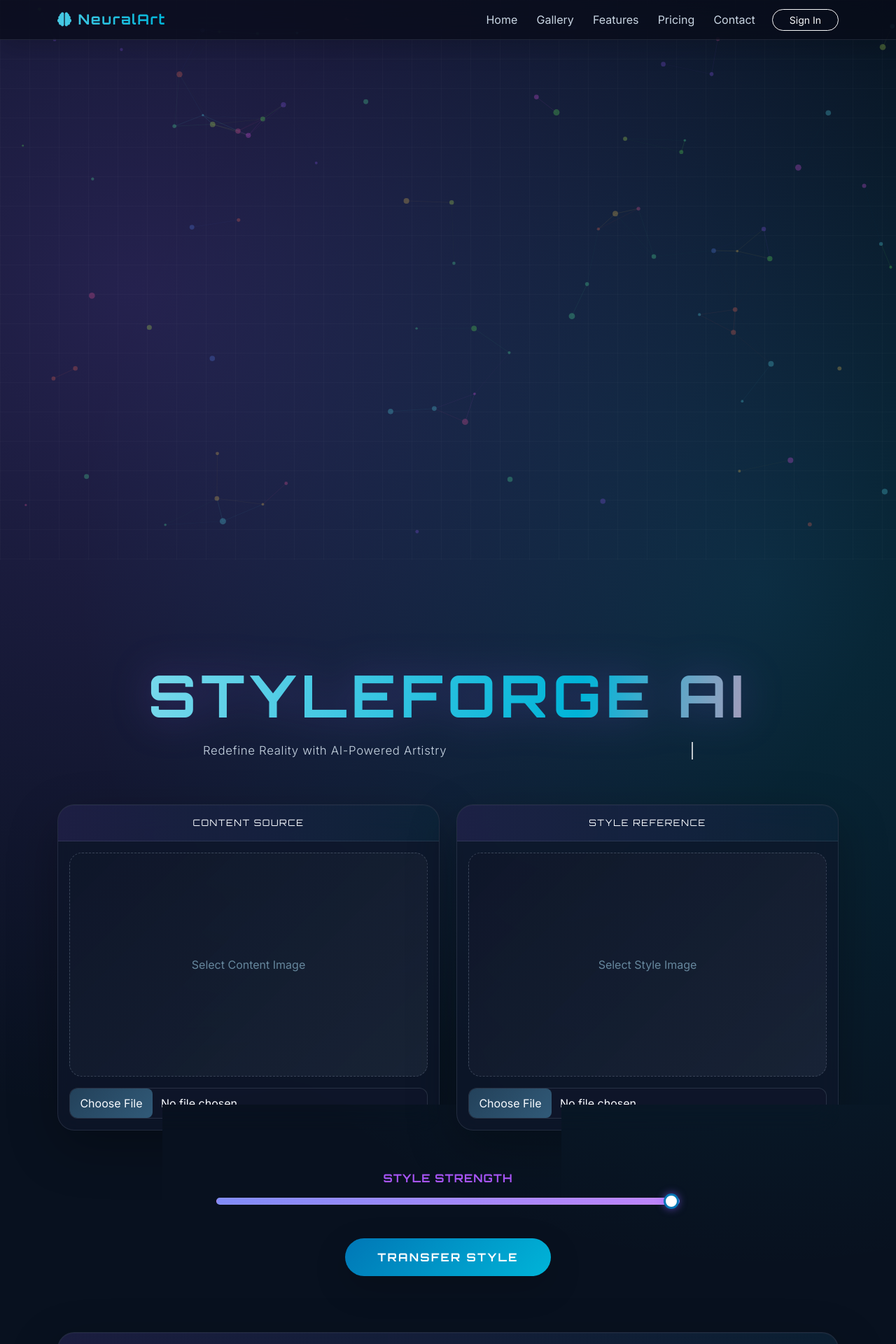
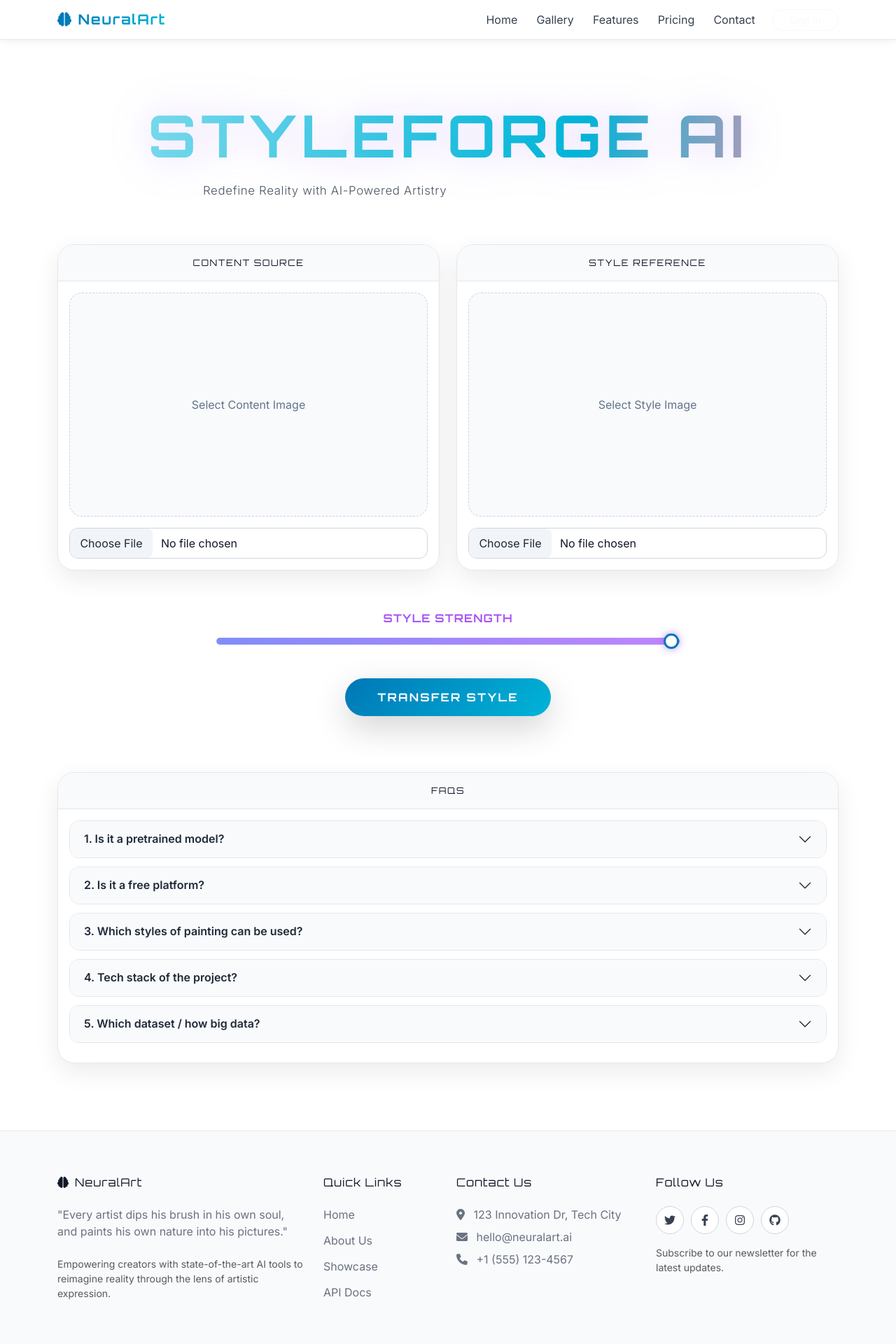
Before and after one commit to ShivtejPharane/Nural_Style_Transfer-Project, a Flask app: page / in a window 1280 px wide. Shown: the top 1920 px of the page at 70% size. Run offline with Flask 3, Linux system fonts and the light colour scheme; some libraries are stand-ins or nearby versions.

Commit message:
version 2

```diff
--- a/templates/index.html
+++ b/templates/index.html
@@ -58,6 +58,126 @@ body:before{content:"";position:fixed;inset:0;pointer-events:none;z-index:-1;bac
 @media(max-width:767.98px){.header-section{padding-top:7rem}.header-section h1{font-size:2.5rem}.preview-image{height:250px}.examples-section .example-flow{flex-direction:column}.examples-section .example-arrow{transform:rotate(90deg)}.examples-section .example-output,.examples-section .example-inputs{width:100%}}
 
 </style>
+
+<style>
+:root{
+    --bg:#ffffff;
+    --panel:#ffffff;
+    --border:#e5e7eb;
+    --text:#111827;
+    --muted:#6b7280;
+    --primary:#0077b6;
+    --secondary:#00b4d8;
+}
+body{
+    background:#ffffff !important;
+    color:#111827 !important;
+}
+body:before{
+    display:none !important;
+}
+#neuralCanvas,
+.scanlines,
+.orb{
+    display:none !important;
+}
+.navbar{
+    background:#ffffff !important;
+    border-bottom:1px solid #e5e7eb;
+    box-shadow:0 2px 12px rgba(0,0,0,.06);
+}
+.navbar-brand{
+    background:linear-gradient(90deg,#0077b6,#00b4d8);
+    -webkit-background-clip:text;
+    -webkit-text-fill-color:transparent;
+}
+.nav-link{
+    color:#374151 !important;
+}
+.nav-link:hover{
+    color:#0077b6 !important;
+}
+.header-section .lead{
+    color:#4b5563 !important;
+}
+.card{
+    background:#ffffff;
+    border:1px solid #e5e7eb;
+    box-shadow:0 12px 35px rgba(0,0,0,.08);
+}
+.card:hover{
+    border-color:#bae6fd;
+    box-shadow:0 16px 40px rgba(0,0,0,.10);
+}
+.card-header{
+    background:#f8fafc;
+    border-bottom:1px solid #e5e7eb;
+    color:#111827;
+}
+.preview-image{
+    background:#f8fafc;
+    border-color:#cbd5e1;
+    color:#64748b;
+}
+.form-control{
+    background:#ffffff;
+    border-color:#d1d5db;
+    color:#111827;
+}
+.form-control:focus{
+    background:#ffffff;
+    color:#111827;
+}
+.form-control::file-selector-button{
+    background:#f1f5f9;
+    color:#1f2937;
+}
+#alphaRange{
+    background:#e2e8f0;
+}
+.faq-section .accordion-item{
+    background:#ffffff;
+    border-color:#e5e7eb;
+}
+.faq-section .accordion-button{
+    background:#f8fafc;
+    color:#1f2937;
+}
+.faq-section .accordion-button:not(.collapsed){
+    background:#eff6ff;
+    color:#0077b6;
+}
+.faq-section .accordion-body{
+    color:#6b7280;
+}
+.footer-section{
+    background:#f8fafc;
+    border-top:1px solid #e5e7eb;
+    color:#6b7280;
+}
+.footer-section h5{
+    color:#111827;
+}
+.footer-link{
+    color:#6b7280;
+}
+.footer-link:hover{
+    color:#0077b6;
+}
+.social-icon{
+    background:#ffffff;
+    border-color:#d1d5db;
+    color:#374151;
+}
+.social-icon:hover{
+    background:#0077b6;
+    color:#ffffff;
+}
+.loader-overlay{
+    background:rgba(255,255,255,.94);
+}
+</style>
+
 </head>
 <body>
 
@@ -173,54 +293,7 @@ body:before{content:"";position:fixed;inset:0;pointer-events:none;z-index:-1;bac
     {% endif %}
 </div>
 
-<section class="container examples-section fade-in-up">
-    <div class="card">
-        <div class="card-header text-center py-3">Examples</div>
-        <div class="card-body">
-            <p class="text-center text-muted mb-4">Each example shows the content image, the style below it, and the final output beside them.</p>
-            <div class="row g-4">
-                <div class="col-12">
-                    <div class="example-flow">
-                        <div class="example-inputs">
-                            <div>
-                                <div class="example-role text-center">Content Image</div>
-                                <img src="{{ url_for('send_image', filename='brad_pitt.jpg') }}" alt="Brad Pitt Content" class="example-image">
-                            </div>
-                            <div>
-                                <div class="example-role text-center">Style Image</div>
-                                <img src="{{ url_for('send_image', filename='sketch.png') }}" alt="Sketch Style" class="example-image">
-                            </div>
-                        </div>
-                        <div class="example-arrow">-&gt;</div>
-                        <div class="example-output">
-                            <div class="example-role text-center">Output</div>
-                            <img src="{{ url_for('send_image', filename='stylized_brad_pitt.jpg') }}" alt="Brad Pitt Sketch Result" class="example-image">
-                        </div>
-                    </div>
-                </div>
-                <div class="col-12">
-                    <div class="example-flow">
-                        <div class="example-inputs">
-                            <div>
-                                <div class="example-role text-center">Content Image</div>
-                                <img src="{{ url_for('send_image', filename='brad_pitt.jpg') }}" alt="Brad Pitt Content" class="example-image">
-                            </div>
-                            <div>
-                                <div class="example-role text-center">Style Image</div>
-                                <img src="{{ url_for('send_image', filename='picasso_seated_nude_hr.jpg') }}" alt="Picasso Seated Nude Style" class="example-image">
-                            </div>
-                        </div>
-                        <div class="example-arrow">-&gt;</div>
-                        <div class="example-output">
-                            <div class="example-role text-center">Output</div>
-                            <img src="{{ url_for('send_image', filename='stylized_brad_pitt (1).jpg') }}" alt="Brad Pitt Picasso Result" class="example-image">
-                        </div>
-                    </div>
-                </div>
-            </div>
-        </div>
-    </div>
-</section>
+
 
 <section class="container faq-section fade-in-up">
     <div class="card">
```
Also changed, not shown: static/uploads/302.jpg (added), static/uploads/stylized_000000000016.png (added).
